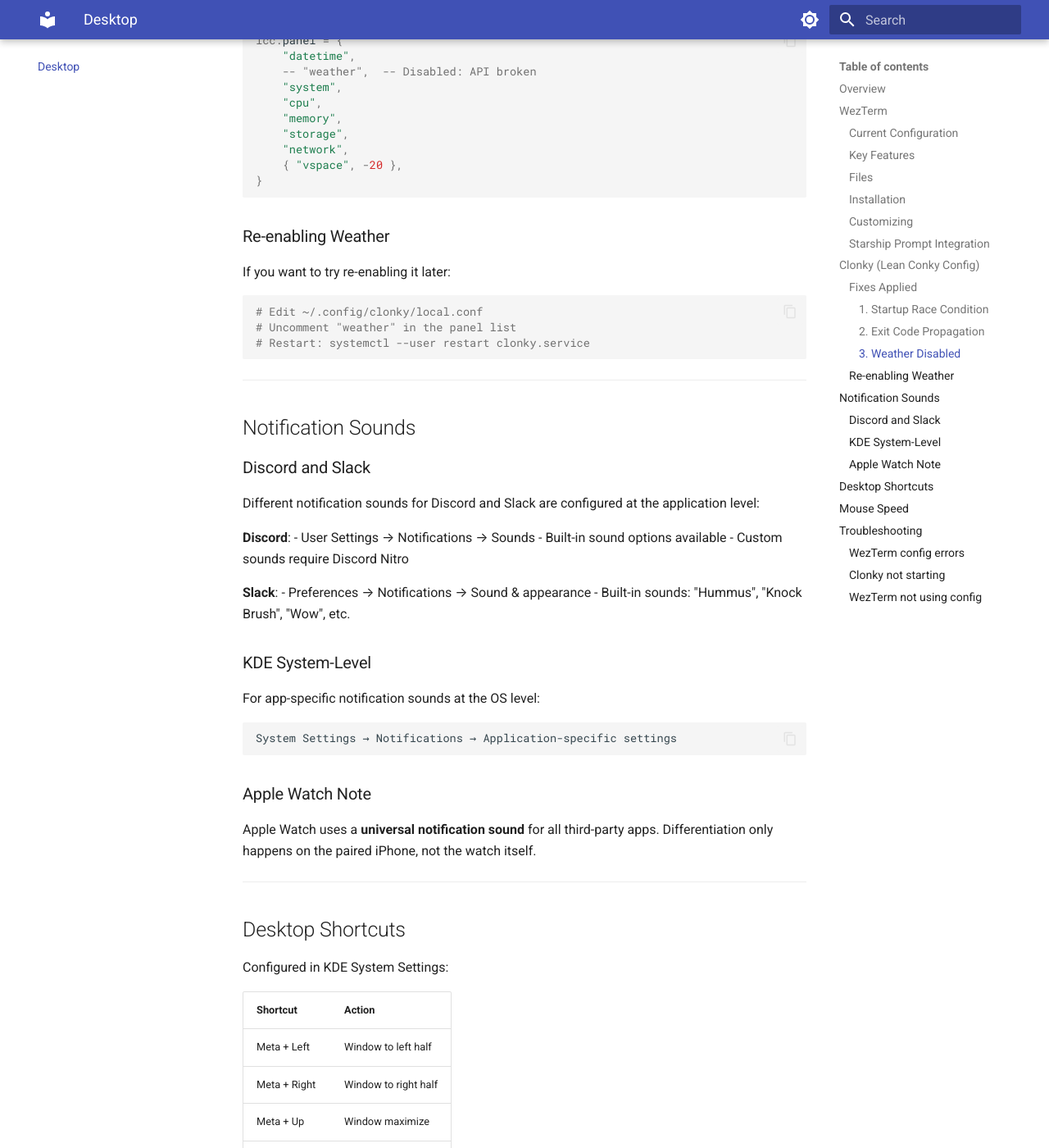
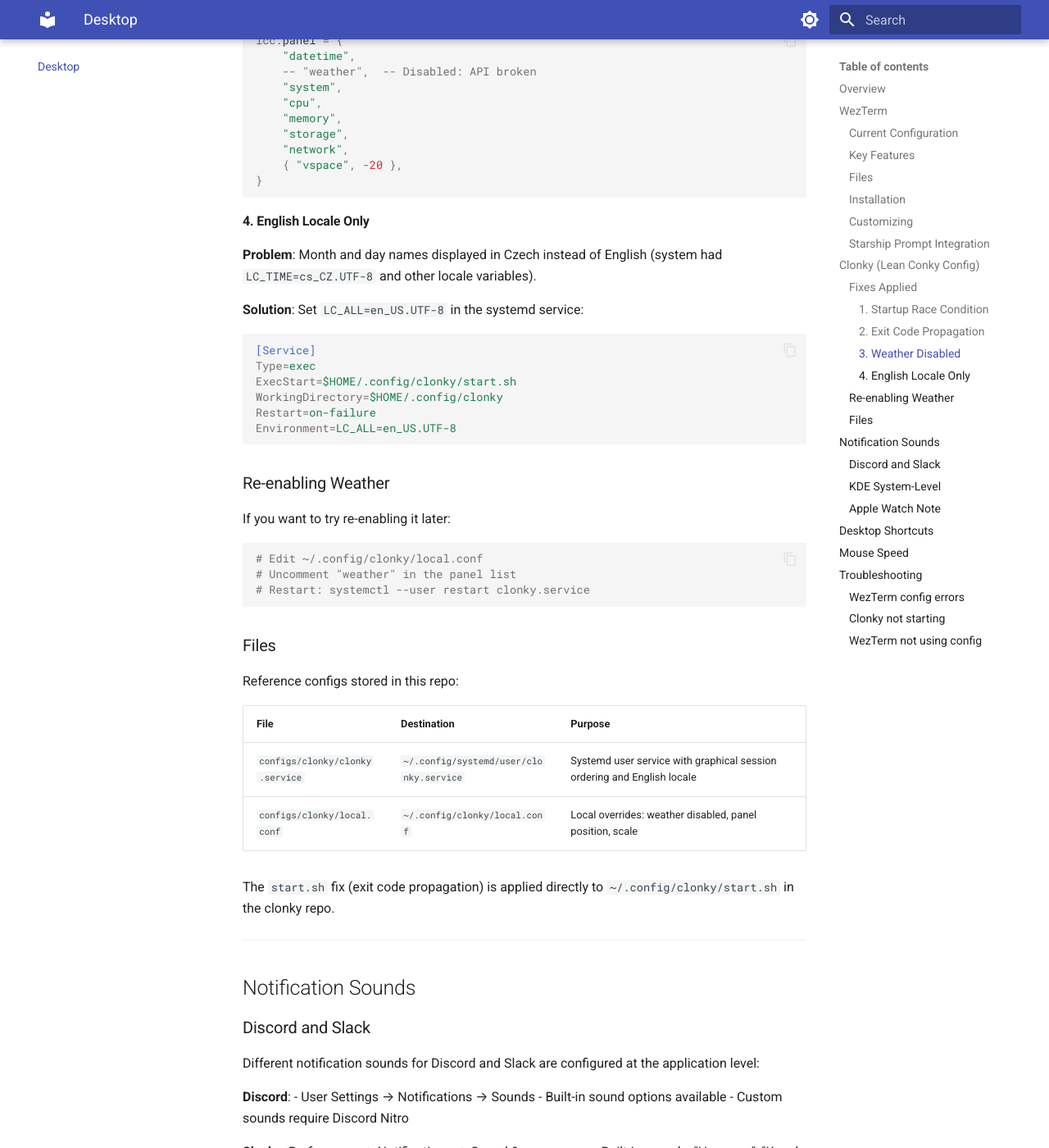
Before and after one commit to axeII/cachyos-labs, an MkDocs documentation site: the page built from docs/desktop.md, in a window 1280 px wide and 1400 px high, scrolled down 3190 px. Shown: the whole window at 82% size. Built offline with MkDocs 1.6.1 and Material for MkDocs 9.7.7, drawn with Linux system fonts in a browser that asks for light colours.

Commit message:
ref: updates configuration for clonky

````diff
--- a/docs/desktop.md
+++ b/docs/desktop.md
@@ -134,6 +134,21 @@
 }
 ```
 
+#### 4. English Locale Only
+
+**Problem**: Month and day names displayed in Czech instead of English (system had `LC_TIME=cs_CZ.UTF-8` and other locale variables).
+
+**Solution**: Set `LC_ALL=en_US.UTF-8` in the systemd service:
+
+```ini
+[Service]
+Type=exec
+ExecStart=$HOME/.config/clonky/start.sh
+WorkingDirectory=$HOME/.config/clonky
+Restart=on-failure
+Environment=LC_ALL=en_US.UTF-8
+```
+
 ### Re-enabling Weather
 
 If you want to try re-enabling it later:
@@ -143,6 +158,17 @@
 # Uncomment "weather" in the panel list
 # Restart: systemctl --user restart clonky.service
 ```
+
+### Files
+
+Reference configs stored in this repo:
+
+| File | Destination | Purpose |
+|------|-------------|---------|
+| `configs/clonky/clonky.service` | `~/.config/systemd/user/clonky.service` | Systemd user service with graphical session ordering and English locale |
+| `configs/clonky/local.conf` | `~/.config/clonky/local.conf` | Local overrides: weather disabled, panel position, scale |
+
+The `start.sh` fix (exit code propagation) is applied directly to `~/.config/clonky/start.sh` in the clonky repo.
 
 ---
 
````
Also changed, not shown: ACTIVE-vs-TEST.md (+1 -1 lines), CHANGELOG.md (+4 -0 lines), 3 other files.
